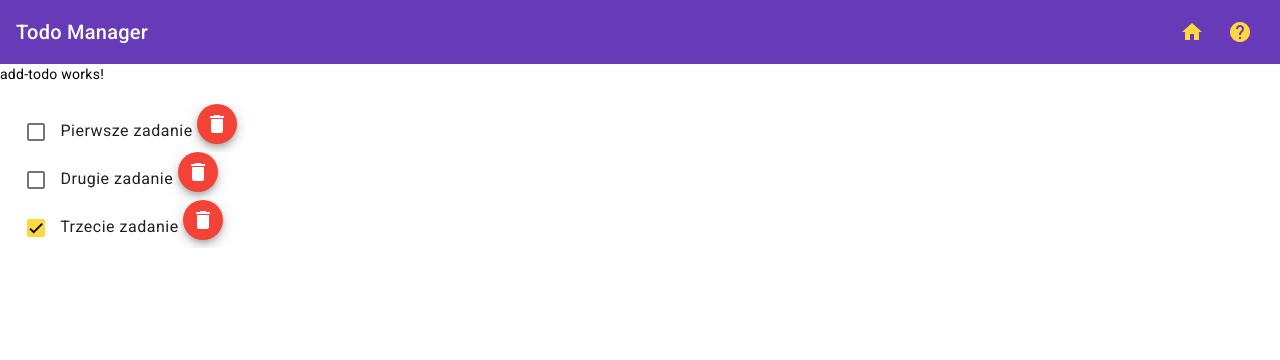
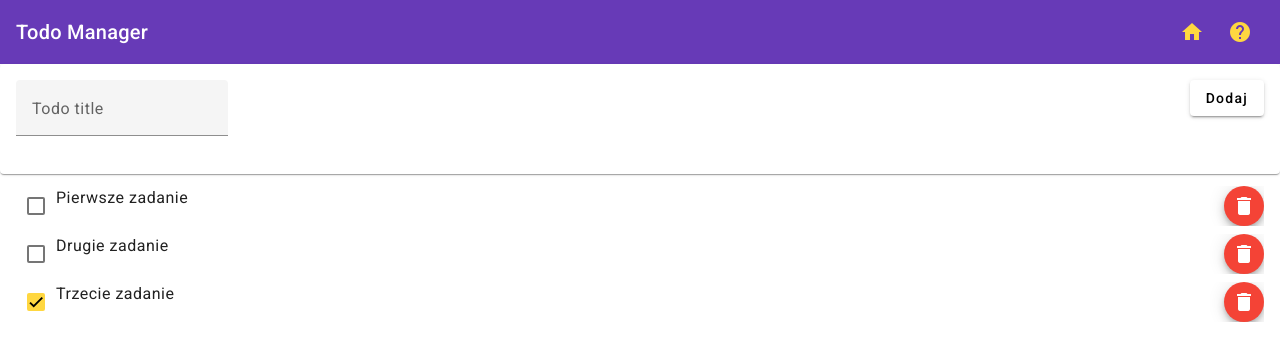
Before and after one commit to sksz/zdjavapol135-todos-manager, an Angular app: page / in a window 1280 px wide. Shown: the top 360 px of the page. Built offline with nearby package versions, Linux system fonts and the light colour scheme.

Commit message:
Formularz dodawania nowego wpisu Todo

```diff
--- a/src/app/app.module.ts
+++ b/src/app/app.module.ts
@@ -10,6 +10,8 @@
 import { MatButtonModule } from '@angular/material/button';
 import { MatListModule } from '@angular/material/list';
 import { MatCheckboxModule } from '@angular/material/checkbox';
+import { MatCardModule } from '@angular/material/card';
+import { MatInputModule } from '@angular/material/input';
 
 import { AboutComponent } from './components/about/about.component';
 import { AppComponent } from './app.component';
@@ -39,6 +41,8 @@
     MatButtonModule,
     MatListModule,
     MatCheckboxModule,
+    MatCardModule,
+    MatInputModule,
   ],
   providers: [],
   bootstrap: [AppComponent]
--- a/src/app/components/add-todo/add-todo.component.html
+++ b/src/app/components/add-todo/add-todo.component.html
@@ -1 +1,40 @@
-<p>add-todo works!</p>
+<mat-card>
+    <mat-card-content>
+        <form>
+            <div class="container">
+                <span>
+                    <mat-form-field>
+                        <mat-label>Todo title</mat-label>
+                        <input
+                            matInput
+                            type="text"
+                            name="title"
+                            placeholder="Wynieś śmieci!"
+                            [(ngModel)]="title"
+                        >
+                        <button
+                            *ngIf="title"
+                            matSuffix
+                            mat-icon-button
+                            aria-label="Clear"
+                            (click)="title=''"
+                        >
+                            <mat-icon>close</mat-icon>
+                        </button>
+                    </mat-form-field>
+                </span>
+
+                <span class="spacer"></span>
+
+                <span>
+                    <button
+                        mat-raised-button
+                        (click)="addTodo()"
+                    >
+                        Dodaj
+                    </button>
+                </span>
+            </div>
+        </form>
+    </mat-card-content>
+</mat-card>
--- a/src/app/components/add-todo/add-todo.component.ts
+++ b/src/app/components/add-todo/add-todo.component.ts
@@ -1,4 +1,5 @@
 import { Component } from '@angular/core';
+import { Todo } from 'src/app/models/Todo';
 
 @Component({
   selector: 'app-add-todo',
@@ -6,5 +7,14 @@
   styleUrls: ['./add-todo.component.css']
 })
 export class AddTodoComponent {
+  public title: string = '';
 
+  public addTodo(): void
+  {
+    let todo: Todo;
+
+    todo = new Todo(this.title, false);
+
+    console.log(todo);
+  }
 }
--- a/src/app/components/todo-item/todo-item.component.html
+++ b/src/app/components/todo-item/todo-item.component.html
@@ -1,4 +1,4 @@
-<div>
+<div class="container">
     <span>
         <mat-checkbox [(ngModel)]="todo.completed">
         </mat-checkbox>
--- a/src/app/components/todo-list/todo-list.component.html
+++ b/src/app/components/todo-list/todo-list.component.html
@@ -1,3 +1,4 @@
+<div>
     <mat-list>
         <mat-list-item *ngFor="let todoItem of todoCollection">
             <app-todo-item
@@ -6,3 +7,4 @@
             </app-todo-item>
         </mat-list-item>
     </mat-list>
+</div>
--- a/src/app/components/todo-list/todo-list.component.ts
+++ b/src/app/components/todo-list/todo-list.component.ts
@@ -1,16 +1,22 @@
-import { Component } from '@angular/core';
+import { Component, OnInit } from '@angular/core';
 import { Todo } from 'src/app/models/Todo';
+import { TodoService } from 'src/app/services/todo.service';
 
 @Component({
   selector: 'app-todo-list',
   templateUrl: './todo-list.component.html',
   styleUrls: ['./todo-list.component.css']
 })
-export class TodoListComponent {
+export class TodoListComponent implements OnInit {
 
-  public todoCollection: Array<Todo> = [
-    new Todo('Pierwsze zadanie', false),
-    new Todo('Drugie zadanie', false),
-    new Todo('Trzecie zadanie', true),
-  ];
+  public todoCollection: Array<Todo> = [];
+
+  public constructor(
+    private todoService: TodoService
+  ) { }
+
+  public ngOnInit(): void
+  {
+    this.todoCollection = this.todoService.getTodoCollection();
+  }
 }
--- /dev/null
+++ b/src/app/services/todo.service.ts
@@ -0,0 +1,23 @@
+import { Injectable } from '@angular/core';
+import { Todo } from '../models/Todo';
+
+@Injectable({
+  providedIn: 'root'
+})
+export class TodoService {
+  private todoCollection: Array<Todo> = [
+    new Todo('Pierwsze zadanie', false),
+    new Todo('Drugie zadanie', false),
+    new Todo('Trzecie zadanie', true),
+  ];
+
+  public getTodoCollection(): Array<Todo>
+  {
+    return this.todoCollection;
+  }
+
+  public addTodoItem(todo: Todo): void
+  {
+    this.todoCollection.push(todo);
+  }
+}
--- a/src/styles.css
+++ b/src/styles.css
@@ -6,3 +6,7 @@
 .spacer {
     flex: 1 1 auto;
 }
+
+.container {
+    display: flex;
+}
```
Also changed, not shown: 1 other file (tests, documents, lock files or other folders). Lines whose indentation alone changed are shown as unchanged.
